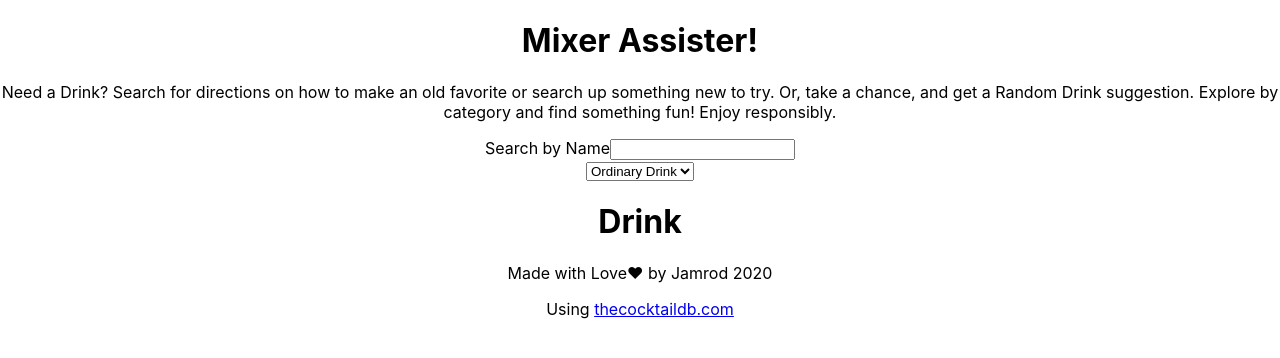
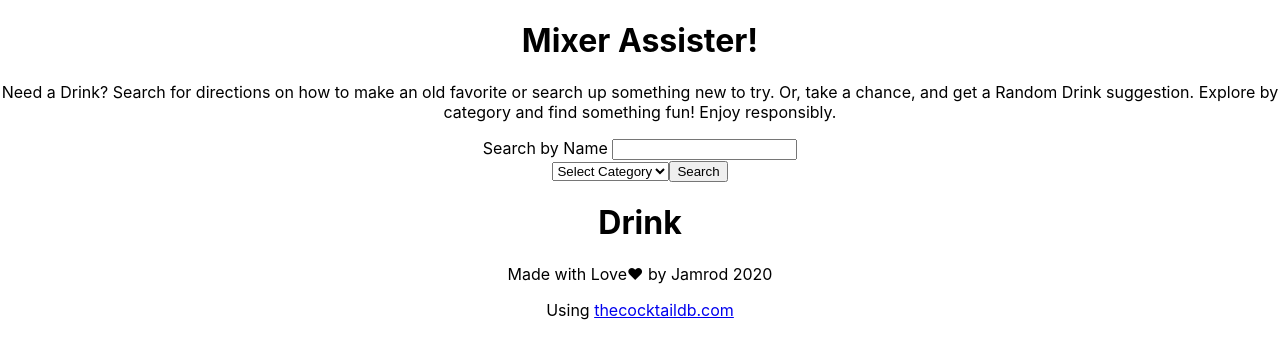
Before and after one commit to jamrod/mixer-assister, a React (Create React App) app: page / in a window 1280 px wide. Shown: the top 358 px of the page. Built offline with nearby package versions, Linux system fonts and the light colour scheme.

Commit message:
Got search doing api calls, need to render results

```diff
--- a/src/Components/Search/Category.js
+++ b/src/Components/Search/Category.js
@@ -1,10 +1,12 @@
 import React from 'react'
 
 function Category (props) {
+    //console.log(props)
     //TODO declare array of categories
     return(
-        <select value="Choose Category" onChange={ (e) => {{props.getChange(false, e.target.value)}}}>
+        <select value={props.option} onChange={ (e) => {{props.getChange(false, e.target.value)}}}>
             {/* TODO map over category array to create options */}
+            <option value="Select Category">Select Category</option>
             <option value="Ordinary Drink">Ordinary Drink</option>
             <option value="Cocktail">Cocktail</option>
         </select>
--- a/src/Components/Search/Name.js
+++ b/src/Components/Search/Name.js
@@ -1,11 +1,11 @@
 import React from 'react'
 
 function Name (props) {
-
+    //console.log(props)
     return(
         <div className="flex-container">
-            <label>Search by Name</label>
-            <input type="text" id="name-search" onChange={ (e) => {{props.getChange(true, e.target.value)}}}></input>
+            <label>Search by Name </label>
+            <input type="text" id="name-search" value={props.searchField} onChange={ (e) => {{props.getChange(true, e.target.value)}}}></input>
         </div>
     )
 }
--- a/src/Components/Search/Search.js
+++ b/src/Components/Search/Search.js
@@ -9,14 +9,15 @@ class Search extends Component {
         super(props)
         this.state = {
             searchField: '',
-            category: '',
-            url:"https://www.thecocktaildb.com/api/json/v1/1",
+            category: 'Select Category',
+            url:"https://www.thecocktaildb.com/api/json/v1/1/",
             results: false,
-            searchDone: false,
+            resultsArray: [],
+            drink: {},
         }
     }
 
-    getChange(isName, str) {
+    getChange = (isName, str) => {
         if (isName) {
         this.setState({searchField: str})
         } else {
@@ -24,27 +25,37 @@ class Search extends Component {
         }
     }
 
-    handleClick(e){
-        console.log("Search Clicked" + this.state.category + " " + this.state.searchField)
+    handleClick = (e) => {
+        if (this.state.searchField !== '') {
+            this.nameSearch()
+        } else if (this.state.category !== 'Select Category') {
+            this.categorySearch()
+        } else {
+            let url = this.state.url + "random.php"
+            this.apiCall(url)
+        }
         this.setState({
             category: '',
-            searchfield: '',
+            searchField: '',
         })
     }
 
-    nameSearch() {
-        console.log("search for " + this.state.searchField)
+    nameSearch = () => {
+        let name = this.state.searchField.toLowerCase()
+        let url = this.state.url + "search.php?s=" + name
+        this.apiCall(url)
     }
 
-    categorySearch() {
-        console.log("categorySearch")
+    categorySearch = () => {
+        let url = this.state.url + "filter.php?c=" + this.state.category
+        this.apiCall(url)
     }
 
     apiCall(url) {
         fetch(url)
         .then(response => response.json())
         .then(response => {
-            console.log(response)
+            this.handleResults(response)
             //renderCategories(response.drinks)
             //renderDrink(response.drinks[0])
         })
@@ -53,11 +64,30 @@ class Search extends Component {
         })
     }
 
+    handleResults = (res) => {
+        console.log(res)
+        if (res.drinks.length === 1) {
+            this.setState({
+                drink: res.drink[0]
+            })
+        }
+        this.setState({
+            results: true
+        })
+    }
+
     render () {
+        //TODO finish this Details code
+        let detail
+        if (this.state.results) {
+            detail = <Details drink={this.state.drink} />
+        }
         return (
             <div className="flex-container-column">
-                <Name />
-                <Category />
+                <Name searchField={this.state.searchField} getChange={this.getChange} />
+                <Category option={this.state.category} getChange={this.getChange} />
+                <button onClick={this.handleClick}>Search</button>
+
                 <Details />
             </div>
         )
```
Also changed, not shown: 1 other file (tests, documents, lock files or other folders).
